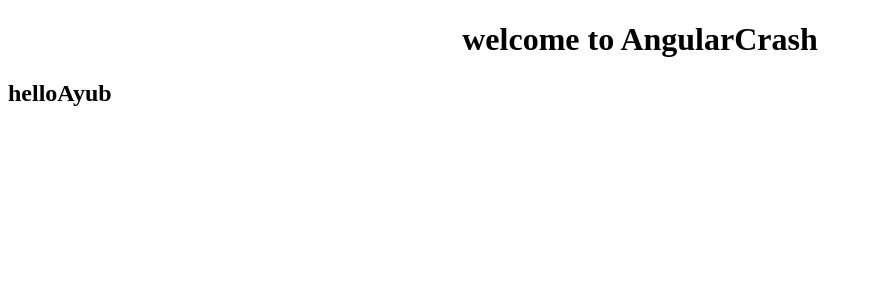
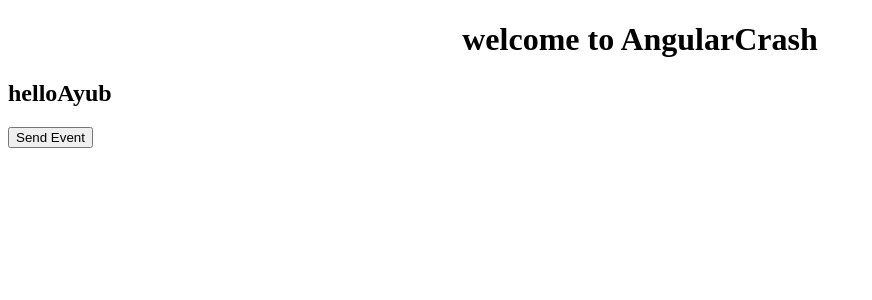
Before and after one commit to jobkarani/angular-crash, an Angular app: page / in a window 1280 px wide. Shown: the top 300 px of the page, without its empty margins (0-872 px from the left). Built offline with nearby package versions, Linux system fonts and the light colour scheme.

Commit message:
child to parent

```diff
--- a/src/app/app.component.html
+++ b/src/app/app.component.html
@@ -2,5 +2,7 @@
   <h1>
     welcome to {{title}}
   </h1>
+  <!-- child to parent -->
+  {{message}}
 </div>
-<app-component-interaction [parentData]="name" ></app-component-interaction>
+<app-component-interaction (childEvent)="message=$event" [parentData]="name" ></app-component-interaction>
--- a/src/app/app.component.ts
+++ b/src/app/app.component.ts
@@ -9,4 +9,5 @@ export class AppComponent {
   title = 'AngularCrash';
 
   public name = "Ayub";
+  public message = "";
 }
--- a/src/app/app.module.ts
+++ b/src/app/app.module.ts
@@ -29,7 +29,7 @@ import { ComponentInteractionComponent } from './component-interaction/component
     StructuralDirectivesComponent,
     NgswitchdirectiveComponent,
     NgForDirectiveComponent,
-    ComponentInteractionComponent
+    ComponentInteractionComponent,
   ],
   imports: [
     BrowserModule,
--- a/src/app/component-interaction/component-interaction.component.ts
+++ b/src/app/component-interaction/component-interaction.component.ts
@@ -1,10 +1,11 @@
-import { Component, Input, OnInit } from '@angular/core';
+import { Component, Input, OnInit, EventEmitter, Output } from '@angular/core';
 
 @Component({
   selector: 'app-component-interaction',
   template: `
   <!-- <h2>{{"hello" + parentData}}</h2> -->
   <h2>{{"hello" + name}}</h2>
+  <button (click)="fireEvent()">Send Event</button>
   `,
   styles: []
 })
@@ -14,9 +15,13 @@ export class ComponentInteractionComponent implements OnInit {
   // @Input() public parentData:any;
   @Input('parentData') public name:any;
 
+  @Output() public childEvent = new EventEmitter();
   constructor() { }
 
   ngOnInit(): void {
   }
 
+  fireEvent(){
+    this.childEvent.emit('Hey Ayub!')
+  }
 }
```
